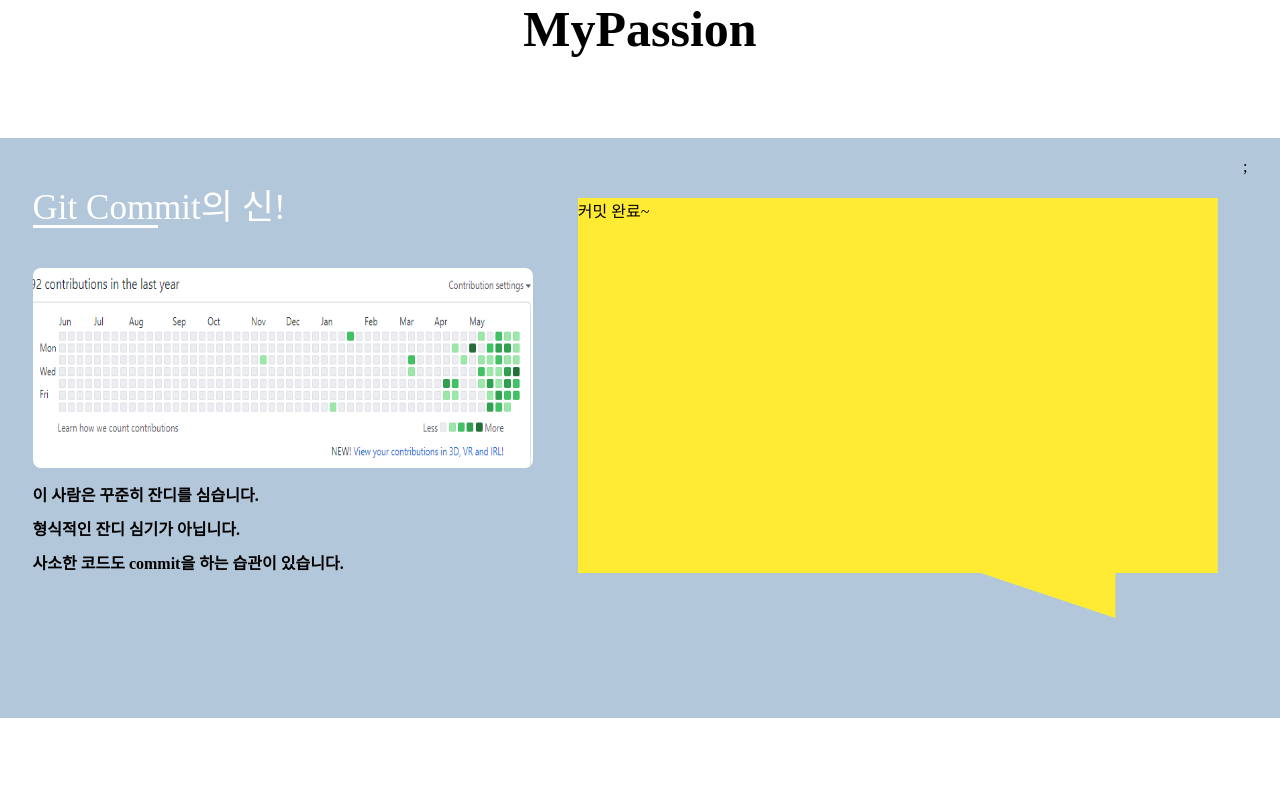
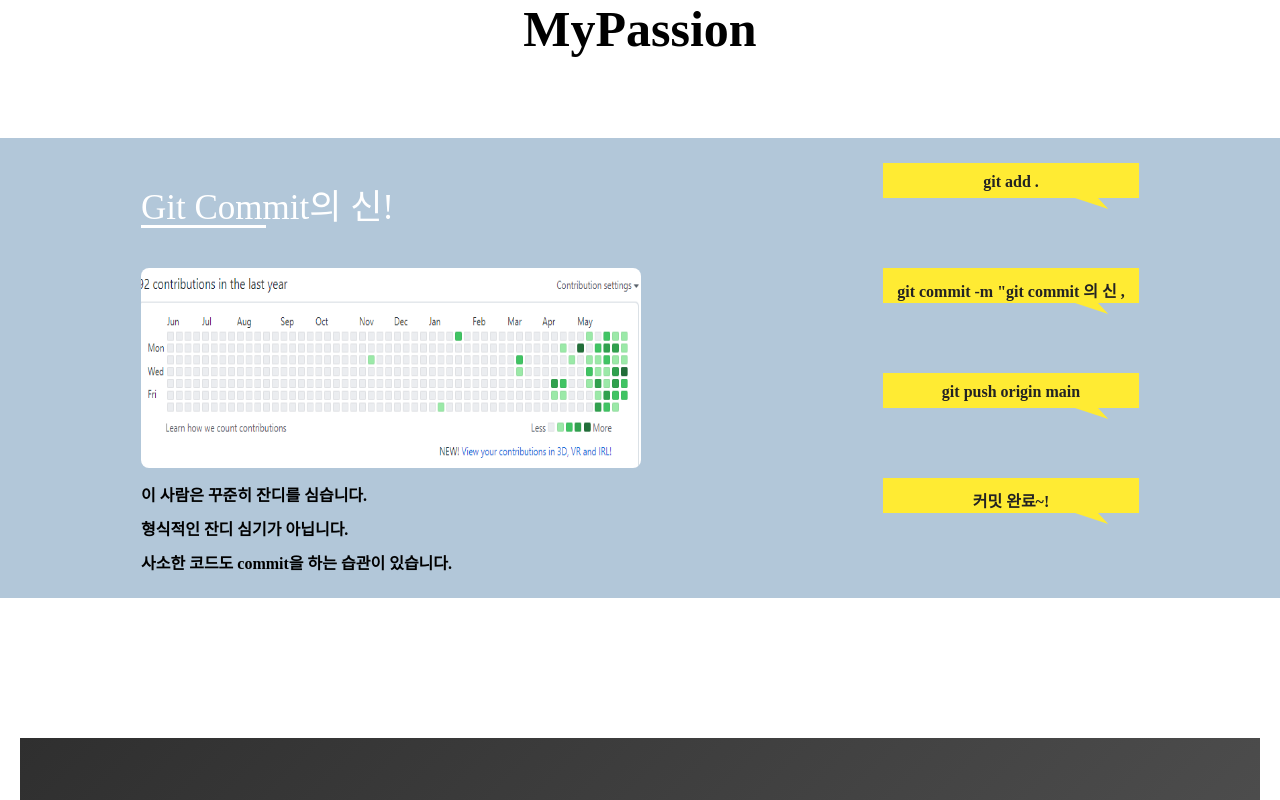
Before and after one commit to yunseorim1116/myProfile, a React (Create React App) app: page /mypassion in a window 1280 px wide. Shown: the top 800 px of the page. Built offline with nearby package versions, Linux system fonts and the light colour scheme; a web font is replaced by a local one.

Commit message:
포토폴리오 git commit 파트 완료

```diff
--- a/src/Component/myPassion/gitCommit.jsx
+++ b/src/Component/myPassion/gitCommit.jsx
@@ -12,7 +12,12 @@ const GitCommit = () => {
         <TextP>형식적인 잔디 심기가 아닙니다.</TextP>
         <TextP>사소한 코드도 commit을 하는 습관이 있습니다.</TextP>
       </div>
-      <ContentWrap>커밋 완료~</ContentWrap>;
+      <div>
+        <ContentWrap>git add .</ContentWrap>
+        <ContentWrap> git commit -m "git commit 의 신 , 서림"</ContentWrap>
+        <ContentWrap>git push origin main </ContentWrap>
+        <ContentWrap>커밋 완료~! </ContentWrap>
+      </div>
     </BackGround>
   );
 };
@@ -61,22 +66,25 @@ const BackGround = styled.div`
 `;
 
 const ContentWrap = styled.div`
-  margin-top: 40px;
-  margin-left: 20px;
+  font-weight: 700;
+  color: #232323;
+  font-family: "NotoSansKR";
+  padding: 10px;
+  margin-top: 5px;
+  text-align: center;
   clip-path: polygon(
     0% 0%,
     100% 0%,
-    100% 75%,
-    84% 75%,
-    84% 84%,
-    63% 75%,
-    0% 75%
+    100% 35%,
+    84% 35%,
+    88% 46%,
+    75% 35%,
+    0 35%
   );
-
   background-color: #ffeb33;
 
-  width: 50vw;
-  height: 500px;
+  width: 20vw;
+  height: 100px;
 `;
 
 export default GitCommit;
```
